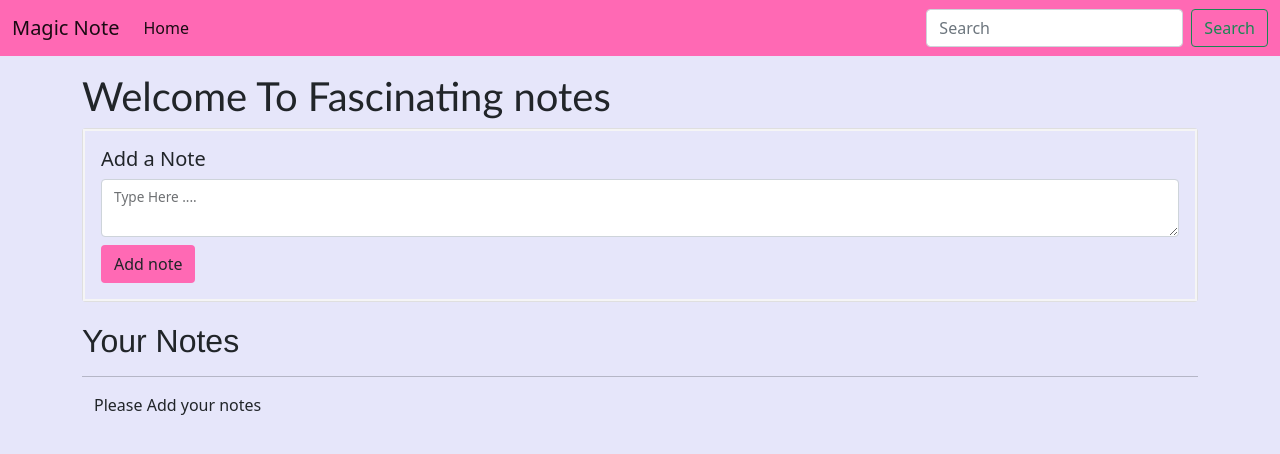
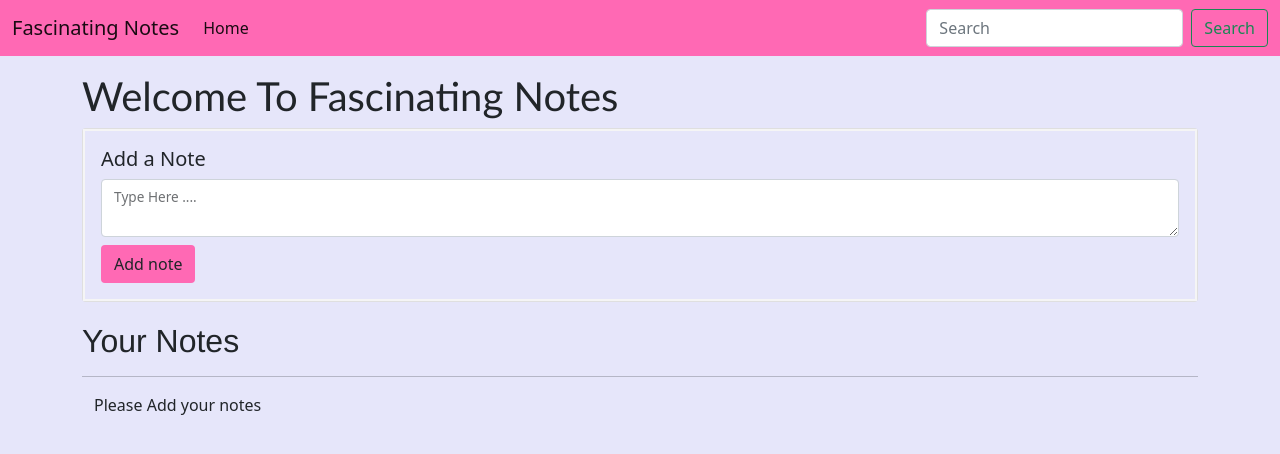
Before and after one commit to vivekkumar9919/Fascinating-notes, a plain HTML site: page index.html in a window 1280 px wide. Drawn offline with nearby package versions, Linux system fonts and the light colour scheme.

Commit message:
second commit
Some Title and spelling were changed

```diff
--- a/index.html
+++ b/index.html
@@ -49,7 +49,7 @@
     <!-- Navbar bootstrap -->
     <nav class="navbar navbar-expand-lg navbar-light " id="editnav">
         <div class="container-fluid">
-            <a class="navbar-brand" href="#">Magic Note</a>
+            <a class="navbar-brand" href="#">Fascinating Notes</a>
             <button class="navbar-toggler" type="button" data-bs-toggle="collapse"
                 data-bs-target="#navbarSupportedContent" aria-controls="navbarSupportedContent" aria-expanded="false"
                 aria-label="Toggle navigation">
@@ -92,7 +92,7 @@
 
 
     <div class="container my-3">
-        <h1 id="heading">Welcome To Fascinating notes</h1>
+        <h1 id="heading">Welcome To Fascinating Notes</h1>
 
         <!-- card bootstrap -->
         <!-- style="width: 40rem;" -->
```
